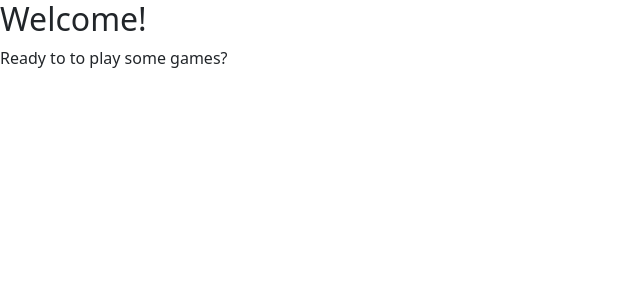
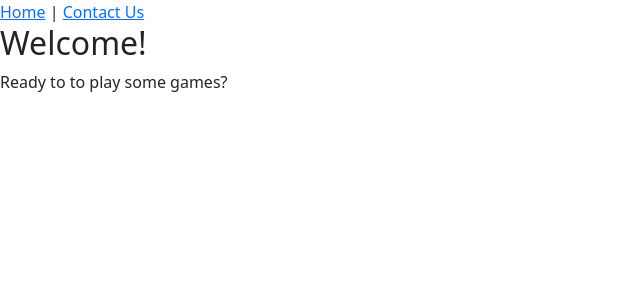
Before and after one commit to nmourit/play2learn-final, a Django app: page / in a window 1280 px wide. Shown: the top 300 px of the page, without its empty margins (0-640 px from the left). Run offline with Django 4.2, Linux system fonts and the light colour scheme; some libraries are stand-ins or nearby versions.

Commit message:
added contact-us page and added project title to _base_vue.html

```diff
--- a/pages/urls.py
+++ b/pages/urls.py
@@ -1,8 +1,9 @@
 from django.urls import path
 
-from .views import HomePageView
+from .views import ContactUsView, HomePageView
 
 app_name = 'pages'
 urlpatterns = [
     path('', HomePageView.as_view(), name='homepage'),
+    path('contact-us/', ContactUsView.as_view(), name='contact-us'),
 ]
--- a/pages/views.py
+++ b/pages/views.py
@@ -2,3 +2,6 @@ from django.views.generic import TemplateView
 
 class HomePageView(TemplateView):
     template_name = 'pages/home.html'
+
+class ContactUsView(TemplateView):
+    template_name = 'pages/contact_us.html'
--- a/templates/_base_vue.html
+++ b/templates/_base_vue.html
@@ -4,13 +4,20 @@
 <head>
 <meta charset="UTF-8">
 <meta name="viewport" content="width=device-width, initial-scale=1">
-<title>{% block title %}{% endblock %}</title>
+<title>{% block title %}{% endblock %} | Play2Learn-Final</title>
 <!-- Bootstrap CSS CDN-->
 <link href="https://cdn.jsdelivr.net/npm/bootstrap@5.3.2/dist/css/bootstrap.min.css" rel="stylesheet" integrity="sha384-T3c6CoIi6uLrA9TneNEoa7RxnatzjcDSCmG1MXxSR1GAsXEV/Dwwykc2MPK8M2HN" crossorigin="anonymous">
 <link rel="stylesheet" href="{% static 'css/main.css' %}">
-<script defer src="http://localhost:8080/js/chunk-vendors.js"></script><script defer src="http://localhost:8080/js/app.js"></script></head>
+<script defer src="http://localhost:8080/js/chunk-vendors.js"></script><script defer src="http://localhost:8080/js/app.js"></script>
+</head>
 <body>
+  <header>
+    <a href="{% url 'pages:homepage' %}">Home</a> |
+    <a href="{% url 'pages:contact-us' %}">Contact Us</a>
+  </header>
+  <main>
   {% block main %}{% endblock %}
+  </main>
   <div id="app"></div>
   <!-- Bootstrap JS CDN -->
   <script src="https://cdn.jsdelivr.net/npm/bootstrap@5.3.2/dist/js/bootstrap.bundle.min.js" integrity="sha384-C6RzsynM9kWDrMNeT87bh95OGNyZPhcTNXj1NW7RuBCsyN/o0jlpcV8Qyq46cDfL" crossorigin="anonymous"></script>
```
Also changed, not shown: templates/pages/contact_us.html (added, +7 -0 lines).
